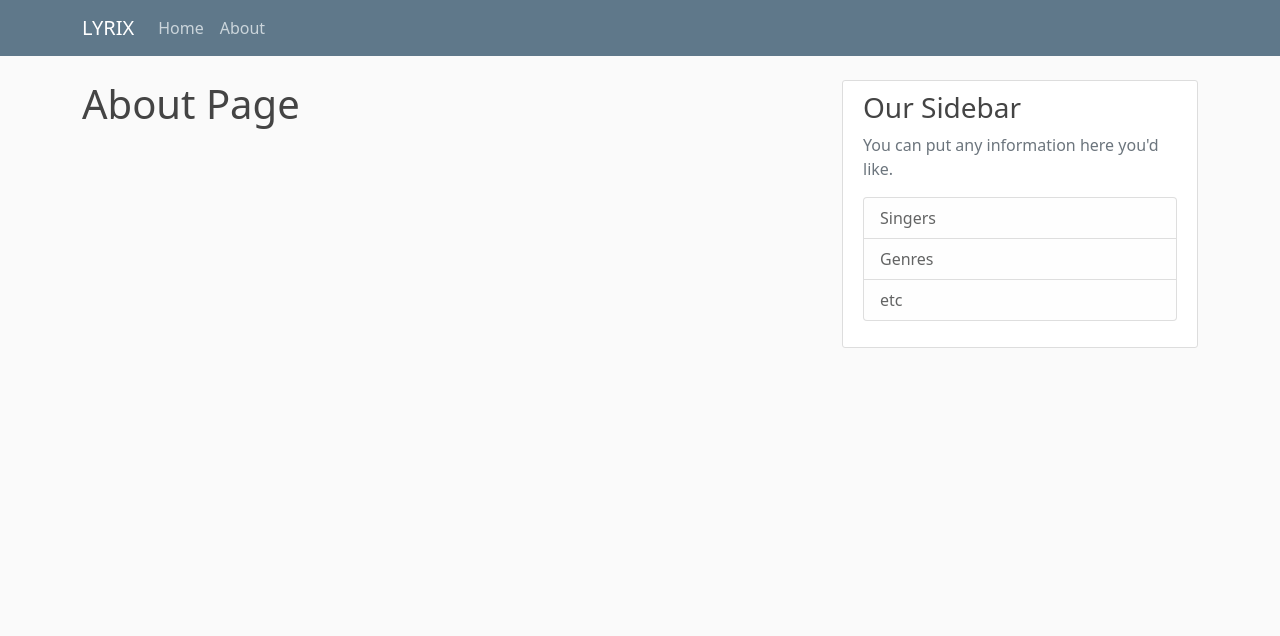
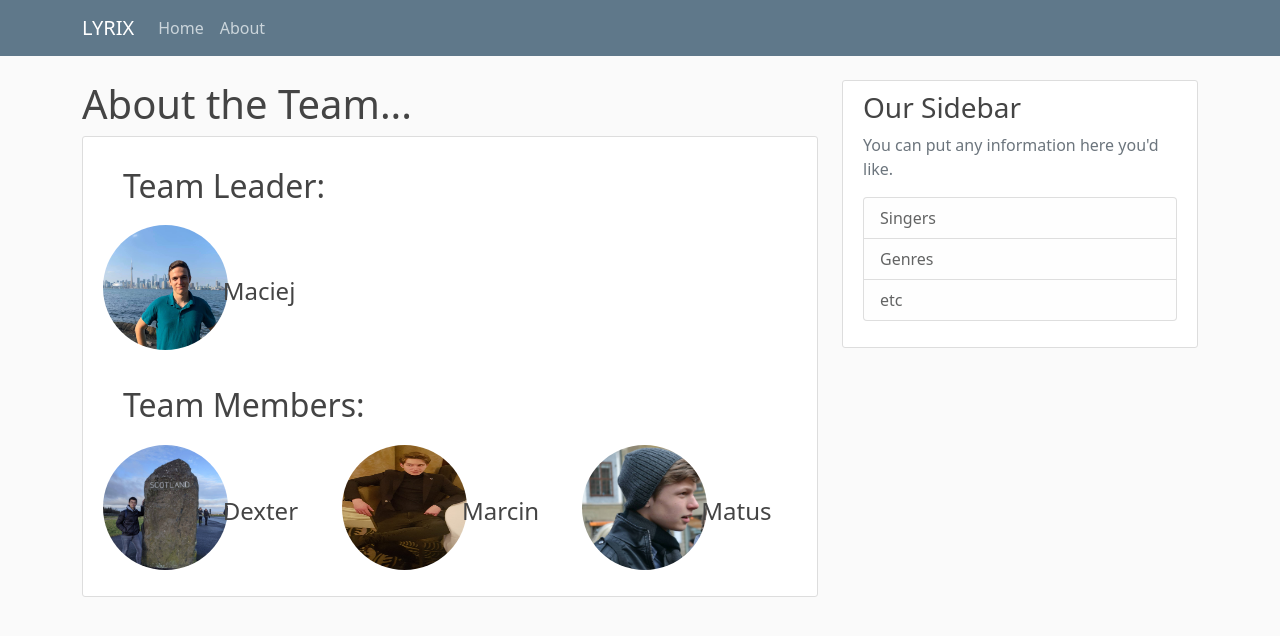
Before and after one commit to DeXterYa/TTDS-project-LYRIX, a Flask app: page /about in a window 1280 px wide. Shown: the top 636 px of the page. Run offline with Flask 2, Linux system fonts and the light colour scheme.

Commit message:
update about page

```diff
--- a/flask/lyrix/static/main.css
+++ b/flask/lyrix/static/main.css
@@ -35,3 +35,13 @@ h1, h2, h3, h4, h5, h6 {
 label {
 	color: #adb5bd;
 }
+
+.account-img {
+  height: 125px;
+  width: 125px;
+  margin-right: 5px;
+  margin-bottom: 16px;
+}
+.account-heading {
+  font-size: 1.5rem;
+}
--- a/flask/lyrix/templates/about.html
+++ b/flask/lyrix/templates/about.html
@@ -1,4 +1,55 @@
 {% extends "layout.html" %}
 {% block content %}
-	<h1>About Page</h1>
+	<h1>About the Team...</h1>
+
+	<div class="content-section">
+
+		<h2 style="margin:10px;padding: 10px">Team Leader:</h2>
+		<div class="media">
+			<div class="row  align-items-center">
+				<div class="col-md-2 ">
+					<img class="rounded-circle align-self-center account-img" src="static/profile_pics/maciej.jpg">
+				</div>
+				<div class="col-md-3 ">
+			    	<div class="media-body">
+			      		<h3 class="account-heading">Maciej</h3>
+			    	</div>
+				</div>
+			</div>
+		</div>
+
+		<h2 style="margin:10px;padding: 10px">Team Members:</h2>
+		<div class="media">
+			<div class="row  align-items-center">
+				<div class="col-md-2 ">
+					<img class="rounded-circle align-self-center account-img" src="static/profile_pics/dexter.jpg">
+				</div>
+				<div class="col-md-2 ">
+			    	<div class="media-body">
+			      		<h3 class="account-heading">Dexter</h3>
+			    	</div>
+				</div>
+
+				<div class="col-md-2 ">
+					<img class="rounded-circle align-self-center account-img" src="static/profile_pics/marcin.jpg">
+				</div>
+				<div class="col-md-2 ">
+			    	<div class="media-body">
+			      		<h3 class="account-heading">Marcin</h3>
+			    	</div>
+				</div>
+
+				<div class="col-md-2 ">
+					<img class="rounded-circle align-self-center account-img" src="static/profile_pics/matus.jpg">
+				</div>
+				<div class="col-md-2 ">
+			    	<div class="media-body">
+			      		<h3 class="account-heading">Matus</h3>
+			    	</div>
+				</div>
+
+			</div>
+		</div>
+
+	</div>
 {% endblock content %}
```
Also changed, not shown: README.md, flask/lyrix/static/profile_pics/dexter.jpg (added), flask/lyrix/static/profile_pics/maciej.jpg (added), flask/lyrix/static/profile_pics/marcin.jpg (added), flask/lyrix/static/profile_pics/matus.jpg (added).
